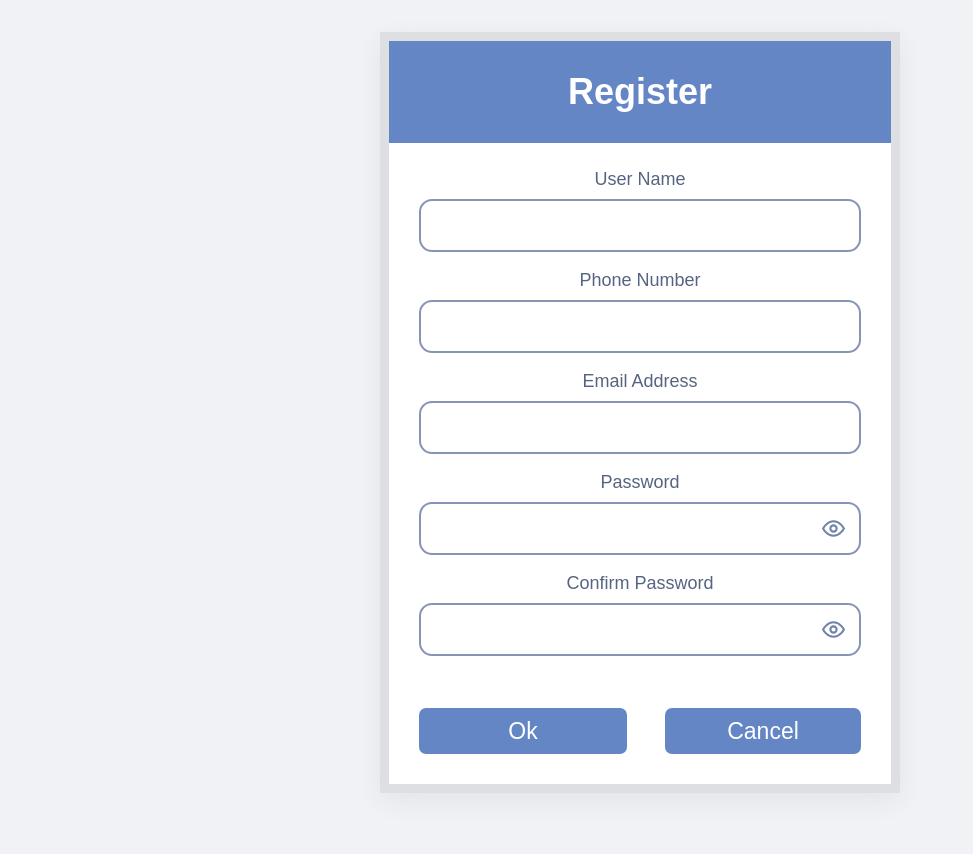
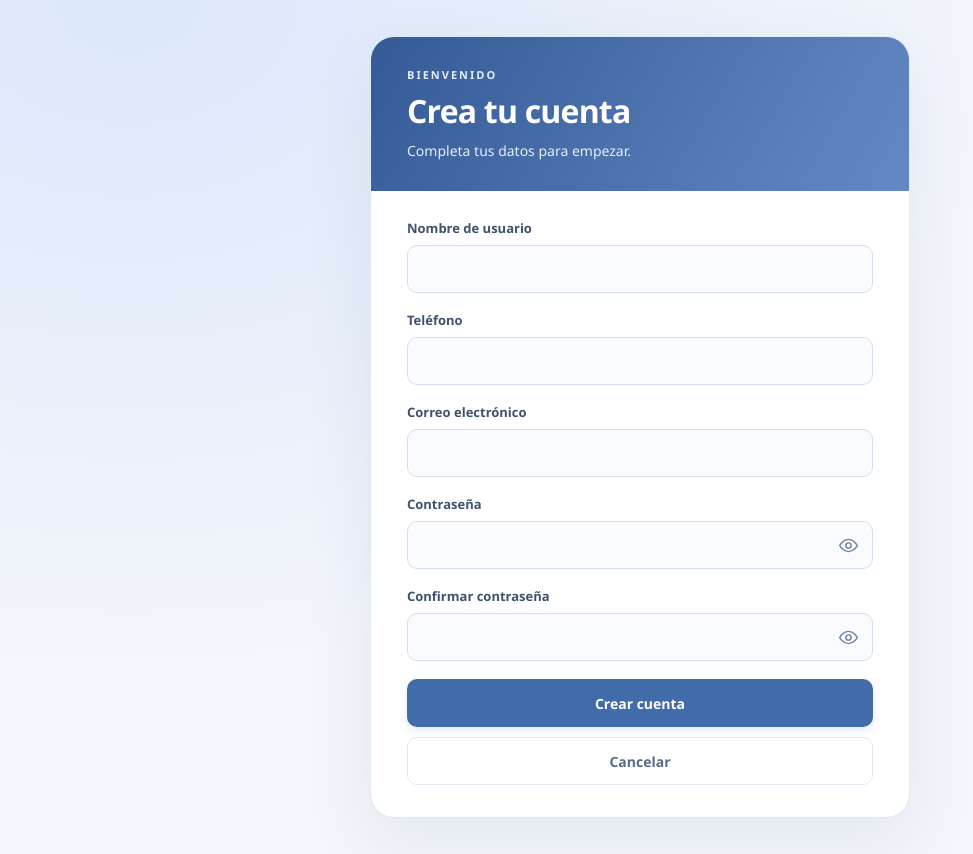
Before and after one commit to AndresDevv/Login_grupal, a PHP site: page /views/registro.php in a window 1280 px wide. Shown: the whole page, without its empty margins (0-973 px from the left). Before the commit the page ends 793 px from the top, so only its background shows below. Run offline with PHP 8.4, Linux system fonts and the light colour scheme.

Commit message:
Mejora diseño visual del registro conservando su funcionamiento

```diff
--- a/views/css/registro.css
+++ b/views/css/registro.css
@@ -1,94 +1,29 @@
-.registro-page {
-    margin: 0;
-    min-height: 100vh;
-    display: grid;
-    place-items: center;
-    padding: 32px 20px;
-    box-sizing: border-box;
-    background: #f1f2f5;
-    font-family: Arial, Helvetica, sans-serif;
-    color: #566481;
-}
-
-.registro, .registro * { box-sizing: border-box; }
-
-.registro {
-    width: 100%;
-    max-width: 520px;
-    background: #fff;
-    border: 9px solid #dedfe3;
-    box-shadow: 0 8px 24px #26334d12;
-}
-
-.registro__header {
-    background: #6586c5;
-    padding: 30px 20px;
-    text-align: center;
-    color: #fff;
-}
-
-.registro__header h1 { margin: 0; font-size: 36px; font-weight: 600; }
-.registro__form { padding: 26px 30px 30px; }
-.registro__field { margin-bottom: 18px; }
-.registro__field label { display: block; text-align: center; margin-bottom: 9px; font-size: 18px; }
-.registro__field input {
-    width: 100%;
-    height: 53px;
-    padding: 10px 14px;
-    border: 2px solid #8795b4;
-    border-radius: 13px;
-    background: #fff;
-    color: #27344d;
-    font: inherit;
-    font-size: 17px;
-    transition: border-color .15s, box-shadow .15s;
-}
-
-.registro__field input:focus { outline: none; border-color: #4f73b6; box-shadow: 0 0 0 3px #6586c525; }
-.registro__password { position: relative; }
-.registro__password input { padding-right: 54px; }
-.registro__toggle {
-    position: absolute;
-    top: 5px;
-    right: 6px;
-    width: 43px;
-    height: 43px;
-    display: grid;
-    place-items: center;
-    padding: 9px;
-    border: 0;
-    border-radius: 8px;
-    color: #7183aa;
-    background: transparent;
-    cursor: pointer;
-}
-
-.registro__toggle svg { width: 25px; height: 25px; fill: none; stroke: currentColor; stroke-width: 2; }
-.registro__toggle[aria-pressed="true"] { background: #edf1fa; color: #3c609f; }
-.registro__actions { display: flex; gap: 38px; margin-top: 14px; }
-.registro__actions button, .registro__cancel {
-    flex: 1;
-    min-height: 46px;
-    border: 0;
-    border-radius: 7px;
-    background: #6586c5;
-    color: white;
-    font: inherit;
-    font-size: 23px;
-    cursor: pointer;
-}
-
-.registro__cancel { display: flex; align-items: center; justify-content: center; text-decoration: none; }
-
-.registro__actions button:hover, .registro__cancel:hover { background: #5275b5; }
-.registro button:focus-visible, .registro__cancel:focus-visible { outline: 3px solid #314f87; outline-offset: 3px; }
-.registro__message { min-height: 20px; margin: 0; text-align: center; font-size: 14px; line-height: 1.4; }
-
-@media (max-width: 480px) {
-    .registro-page { padding: 16px 12px; }
-    .registro { border-width: 6px; }
-    .registro__header { padding: 24px 16px; }
-    .registro__header h1 { font-size: 32px; }
-    .registro__form { padding: 24px 18px; }
-    .registro__actions { gap: 20px; }
-}
+.registro-page{margin:0;min-height:100vh;display:grid;place-items:center;padding:36px 20px;box-sizing:border-box;background:radial-gradient(ellipse at 10% 0%,#dce7fa,transparent 55%),#f3f6fb;font-family:'Segoe UI',Arial,sans-serif;color:#263754}
+.registro,.registro *{box-sizing:border-box}
+.registro{width:100%;max-width:540px;background:#fff;border:1px solid #e2e8f2;border-radius:24px;box-shadow:0 24px 70px #233e6814;overflow:hidden}
+.registro__header{padding:30px 36px;background:linear-gradient(120deg,#345b96,#6488c4);color:#fff}
+.registro__eyebrow{display:block;margin-bottom:10px;font-size:11px;font-weight:700;letter-spacing:2px;color:#e0ebff}
+.registro__header h1{margin:0;font-size:32px;line-height:1.2;font-weight:650;letter-spacing:-.8px}
+.registro__header p{margin:10px 0 0;color:#e5edfb;font-size:14px;line-height:1.5}
+.registro__form{padding:28px 36px 32px}
+.registro__field{margin-bottom:18px}
+.registro__field label{display:block;margin-bottom:8px;font-size:13px;font-weight:600;color:#40516d}
+.registro__field input{width:100%;height:48px;padding:11px 14px;border:1px solid #d5deeb;border-radius:10px;background:#f9fbfe;color:#253550;font:inherit;font-size:15px;transition:border-color .15s,box-shadow .15s,background .15s}
+.registro__field input:hover{border-color:#a3b5d2}
+.registro__field input:focus{outline:none;border-color:#527ab8;background:#fff;box-shadow:0 0 0 3px #527ab817}
+.registro__password{position:relative}
+.registro__password input{padding-right:52px}
+.registro__toggle{position:absolute;top:3px;right:4px;width:42px;height:42px;display:grid;place-items:center;padding:10px;border:0;border-radius:8px;color:#7183a1;background:transparent;cursor:pointer}
+.registro__toggle svg{width:21px;height:21px;fill:none;stroke:currentColor;stroke-width:1.7}
+.registro__toggle:hover,.registro__toggle[aria-pressed='true']{background:#eaf0fa;color:#345b96}
+.registro__actions{display:flex;flex-direction:column;gap:10px;margin-top:12px}
+.registro__actions button,.registro__cancel{min-height:48px;border:1px solid transparent;border-radius:10px;font:inherit;font-size:14px;font-weight:600;cursor:pointer;transition:background .15s,box-shadow .15s}
+.registro__actions button{background:#426ca9;color:#fff;box-shadow:0 4px 10px #426ca921}
+.registro__actions button:hover{background:#345b96;box-shadow:0 5px 16px #426ca933}
+.registro__actions button:disabled{opacity:.65;cursor:wait}
+.registro__cancel{display:flex;align-items:center;justify-content:center;text-decoration:none;color:#586b87;background:#fff;border-color:#e2e8f2}
+.registro__cancel:hover{background:#f4f7fc;color:#345b96}
+.registro button:focus-visible,.registro__cancel:focus-visible{outline:3px solid #527ab8;outline-offset:3px}
+.registro__message{margin:0;text-align:center;font-size:13px;line-height:1.5;overflow-wrap:anywhere}
+.registro__message:not(:empty){padding:10px 12px;margin-bottom:14px;border-radius:8px;background:#f4f7fc}
+@media(max-width:480px){.registro-page{padding:20px 14px}.registro{border-radius:18px}.registro__header{padding:26px 24px}.registro__header h1{font-size:28px}.registro__form{padding:24px}}
--- a/views/registro.php
+++ b/views/registro.php
@@ -1,33 +1,35 @@
 <!DOCTYPE html>
-<html lang="en">
+<html lang="es">
 <head>
     <meta charset="UTF-8">
     <meta name="viewport" content="width=device-width, initial-scale=1.0">
-    <title>Register</title>
+    <title>Crear cuenta</title>
     <link rel="stylesheet" href="css/registro.css">
     <script src="js/registro.js" defer></script>
 </head>
 <body class="registro-page">
     <main class="registro" aria-labelledby="registro-title">
         <header class="registro__header">
-            <h1 id="registro-title">Register</h1>
+            <span class="registro__eyebrow">BIENVENIDO</span>
+            <h1 id="registro-title">Crea tu cuenta</h1>
+            <p>Completa tus datos para empezar.</p>
         </header>
         <!-- Vista visual: conectar el submit al controlador cuando exista. -->
         <form id="registro-form" class="registro__form" method="post">
             <div class="registro__field">
-                <label for="user_name">User Name</label>
+                <label for="user_name">Nombre de usuario</label>
                 <input id="user_name" name="user_name" type="text" autocomplete="username" required>
             </div>
             <div class="registro__field">
-                <label for="phone_number">Phone Number</label>
+                <label for="phone_number">Teléfono</label>
                 <input id="phone_number" name="phone_number" type="tel" autocomplete="tel" required>
             </div>
             <div class="registro__field">
-                <label for="email">Email Address</label>
+                <label for="email">Correo electrónico</label>
                 <input id="email" name="email" type="email" autocomplete="email" required>
             </div>
             <div class="registro__field">
-                <label for="password">Password</label>
+                <label for="password">Contraseña</label>
                 <div class="registro__password">
                     <input id="password" name="password" type="password" autocomplete="new-password" required>
                     <button class="registro__toggle" type="button" aria-label="Show password" aria-controls="password" aria-pressed="false">
@@ -36,7 +38,7 @@
                 </div>
             </div>
             <div class="registro__field">
-                <label for="password_confirmation">Confirm Password</label>
+                <label for="password_confirmation">Confirmar contraseña</label>
                 <div class="registro__password">
                     <input id="password_confirmation" name="password_confirmation" type="password" autocomplete="new-password" required>
                     <button class="registro__toggle" type="button" aria-label="Show confirm password" aria-controls="password_confirmation" aria-pressed="false">
@@ -46,8 +48,8 @@
             </div>
             <p id="registro-message" class="registro__message" role="status" aria-live="polite"></p>
             <div class="registro__actions">
-                <button type="submit">Ok</button>
-                <a class="registro__cancel" href="../index.php">Cancel</a>
+                <button type="submit">Crear cuenta</button>
+                <a class="registro__cancel" href="../index.php">Cancelar</a>
             </div>
         </form>
     </main>
```
